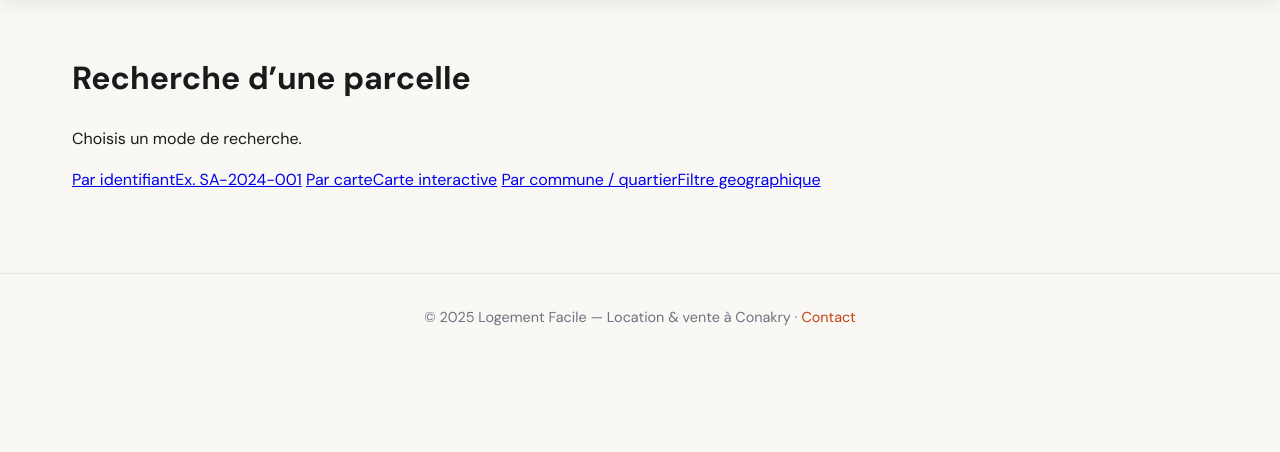
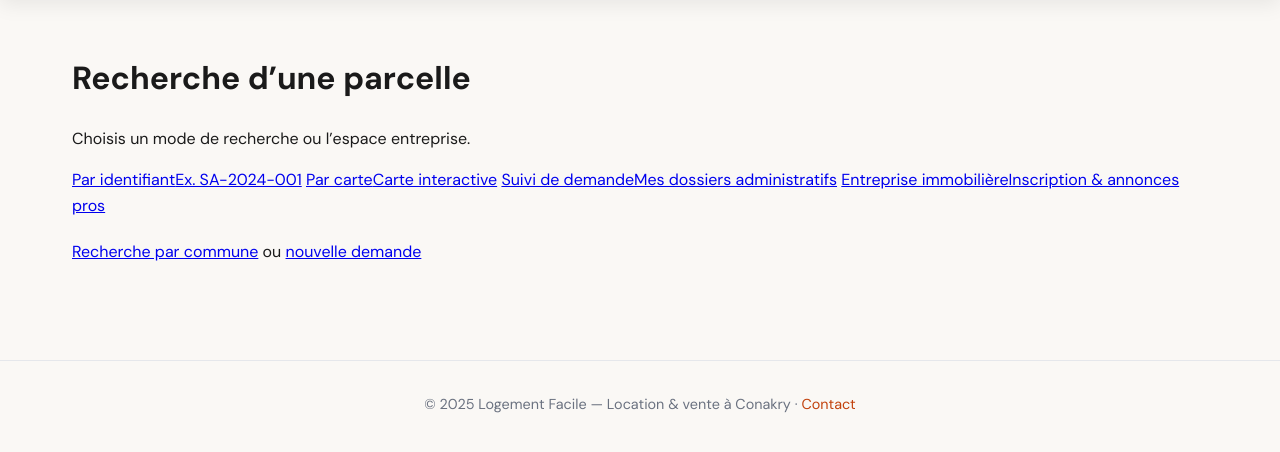
Before and after one commit to Gaius95/logement-facile, a Python web app: template sassandra-foncier/templates/search_hub.html in a window 1280 px wide. Shown: the part 69-521 px from the top of the page. Run offline with Jinja, Linux system fonts and the light colour scheme; the template is opened without the code that fills it: most values are stand-ins (such as "Sample title", 1, 10 or a date in 2020).

Commit message:
Update search_hub.html

```diff
--- a/sassandra-foncier/templates/search_hub.html
+++ b/sassandra-foncier/templates/search_hub.html
@@ -2,10 +2,14 @@
 {% block title %}Recherche — {{ app_name }}{% endblock %}
 {% block content %}
 <h1 class="page-title">Recherche d’une parcelle</h1>
-<p class="page-lead">Choisis un mode de recherche.</p>
-<div class="grid-3">
+<p class="page-lead">Choisis un mode de recherche ou l’espace entreprise.</p>
+<div class="grid-4">
   <a class="link-card" href="{{ url_for('search_by_id') }}">Par identifiant<span>Ex. SA-2024-001</span></a>
   <a class="link-card" href="{{ url_for('map_sig') }}">Par carte<span>Carte interactive</span></a>
-  <a class="link-card" href="{{ url_for('search_by_commune') }}">Par commune / quartier<span>Filtre geographique</span></a>
+  <a class="link-card" href="{{ url_for('requests_list') if current_user else url_for('auth_login', next=url_for('requests_list')) }}">Suivi de demande<span>Mes dossiers administratifs</span></a>
+  <a class="link-card link-card--accent" href="{{ url_for('enterprise_hub') }}">Entreprise immobilière<span>Inscription &amp; annonces pros</span></a>
 </div>
+<p class="muted" style="margin-top:20px;">
+  <a href="{{ url_for('search_by_commune') }}">Recherche par commune</a> ou <a href="{{ url_for('requests_new') if current_user else url_for('auth_login', next=url_for('requests_new')) }}">nouvelle demande</a>
+</p>
 {% endblock %}
```
